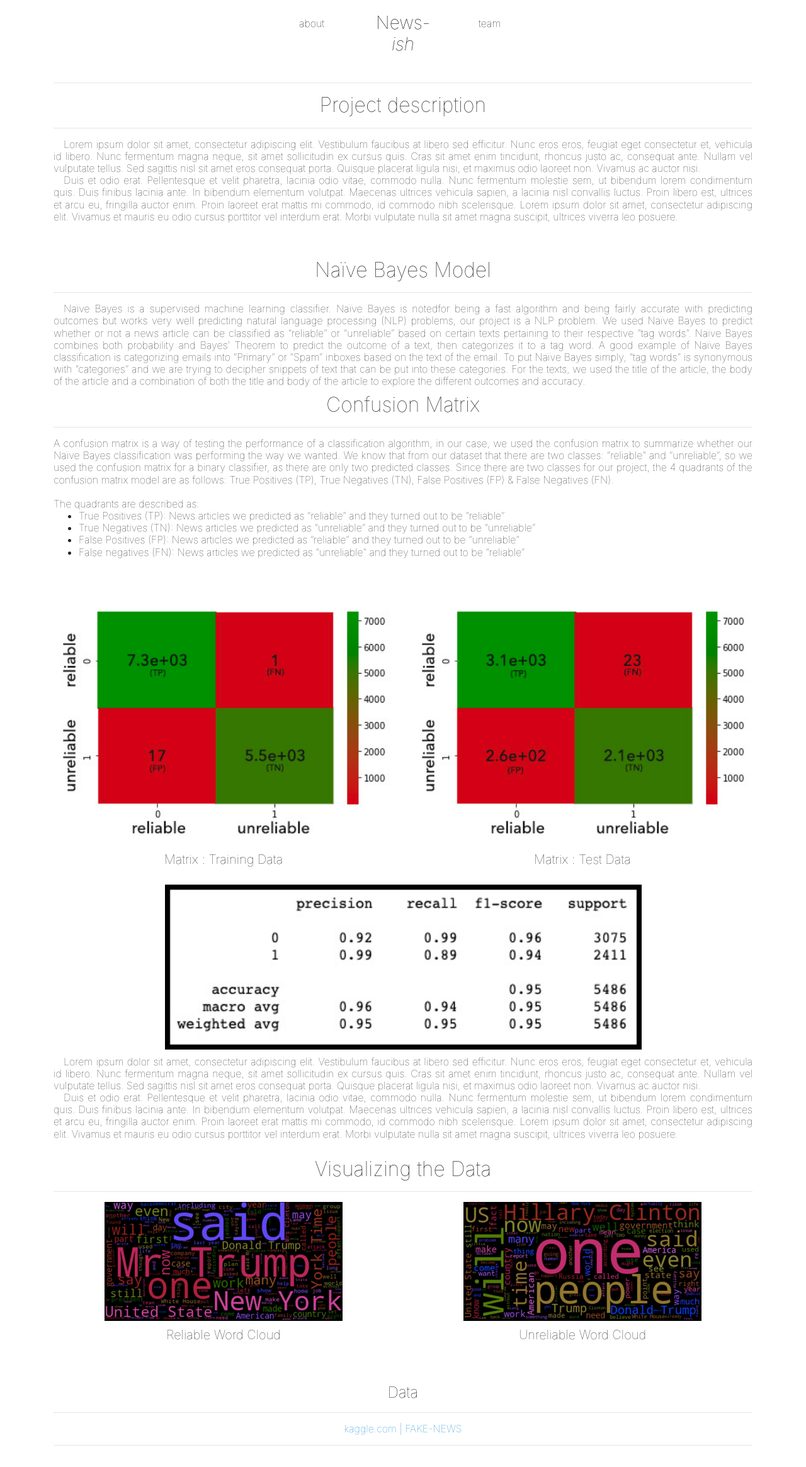
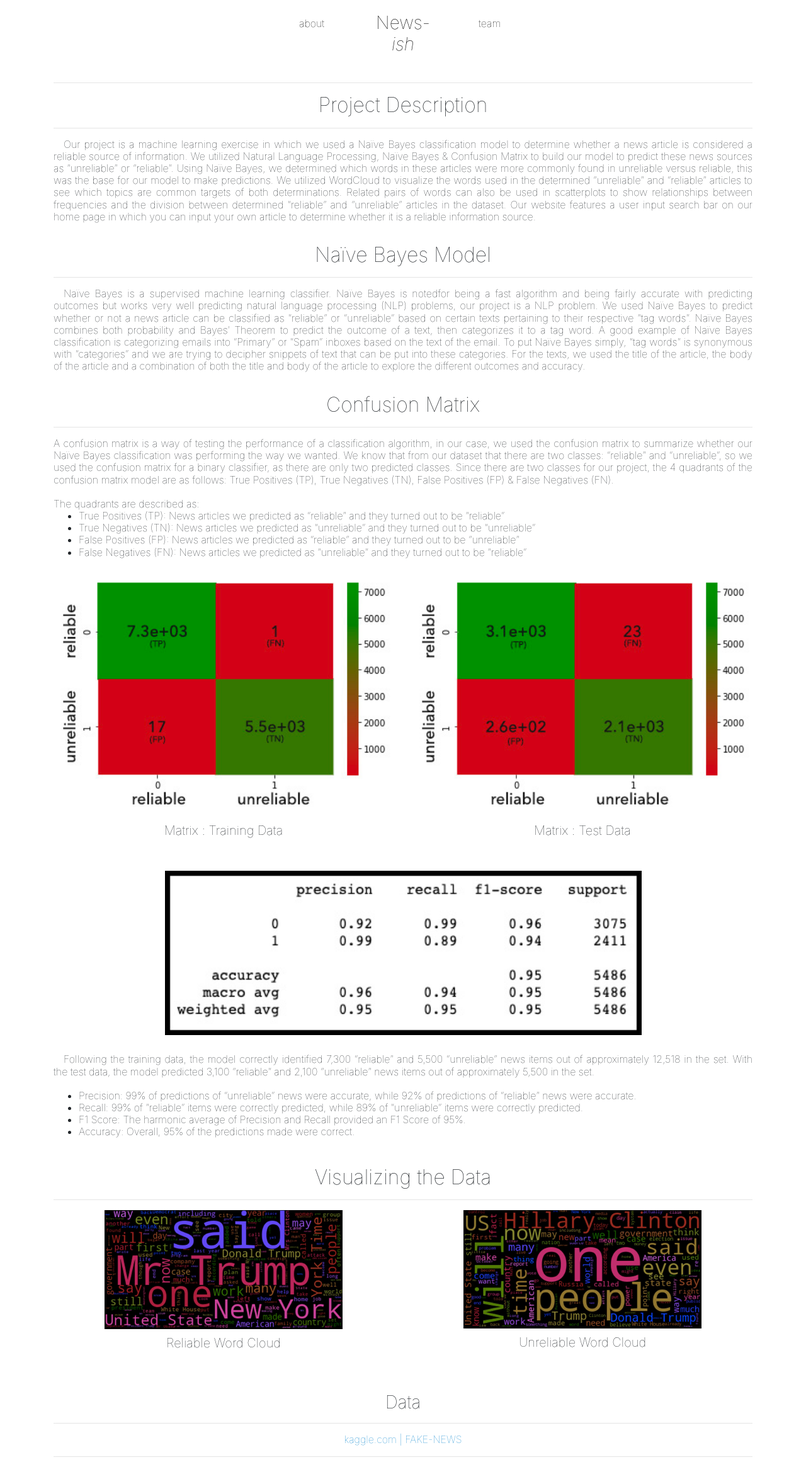
Before and after one commit to emilbello/newsish, a Flask app: page /about in a window 1280 px wide. Shown: the whole page at 63% size. Before the commit the page ends 2296 px from the top, so only its background shows below. Run offline with Flask 2, Linux system fonts and the light colour scheme; parts of the project's set-up code (start-up, migrations or seed data) failed here and were passed over; some libraries are stand-ins or nearby versions.

Commit message:
About and Team pages information.

```diff
--- a/templates/about.html
+++ b/templates/about.html
@@ -31,16 +31,13 @@
 <div class="container">
     <div class="row">
         <!-- PROJECT DESCRIPTION SECTION -->
-        <div class="col-12" id="project-description-section"><h2 class="centered">Project description</h2><hr></div>
-        <div class="col-12"><h6 class="article thin">&emsp;Lorem ipsum dolor sit amet, consectetur adipiscing elit. Vestibulum faucibus at libero sed efficitur. Nunc eros eros, feugiat eget consectetur et, vehicula id libero. Nunc fermentum magna neque, sit amet sollicitudin ex cursus quis. Cras sit amet enim tincidunt, rhoncus justo ac, consequat ante. Nullam vel vulputate tellus. Sed sagittis nisl sit amet eros consequat porta. Quisque placerat ligula nisi, et maximus odio laoreet non. Vivamus ac auctor nisi. <br>
-            &emsp;Duis et odio erat. Pellentesque et velit pharetra, lacinia odio vitae, commodo nulla. Nunc fermentum molestie sem, ut bibendum lorem condimentum quis. Duis finibus lacinia ante. In bibendum elementum volutpat. Maecenas ultrices vehicula sapien, a lacinia nisl convallis luctus. Proin libero est, ultrices et arcu eu, fringilla auctor enim. Proin laoreet erat mattis mi commodo, id commodo nibh scelerisque. Lorem ipsum dolor sit amet, consectetur adipiscing elit. Vivamus et mauris eu odio cursus porttitor vel interdum erat. Morbi vulputate nulla sit amet magna suscipit, ultrices viverra leo posuere.
-        </h6><br><br></div>
+        <div class="col-12" id="project-description-section"><h2 class="centered">Project Description</h2><hr></div>
+        <div class="col-12"><h6 class="article thin">&emsp;Our project is a machine learning exercise in which we used a Naïve Bayes classification model to determine whether a news article is considered a reliable source of information. We utilized Natural Language Processing, Naïve Bayes & Confusion Matrix to build our model to predict these news sources as “unreliable” or “reliable”. Using Naïve Bayes, we determined which words in these articles were more commonly found in unreliable versus reliable, this was the base for our model to make predictions. We utilized WordCloud to visualize the words used in the determined “unreliable” and “reliable” articles to see which topics are common targets of both determinations. Related pairs of words can also be used in scatterplots to show relationships between frequencies and the division between determined “reliable” and “unreliable” articles in the dataset. Our website features a user input search bar on our home page in which you can input your own article to determine whether it is a reliable information source.</h6><br></div>
 
 
         <!-- NAÏVE BAYES SECTION -->
         <div class="col-12" id="naive-bayes-section"><h2 class="centered">Naïve Bayes Model</h2><hr></div>
-        <div class="col-12"><h6 class="article thin">&emsp;Naïve Bayes is a supervised machine learning classifier. Naïve Bayes is notedfor being a fast algorithm and being fairly accurate with predicting outcomes but works very well predicting natural language processing (NLP) problems, our project is a NLP problem. We used Naïve Bayes to predict whether or not a news article can be classified as “reliable” or “unreliable” based on certain texts pertaining to their respective “tag words”. Naïve Bayes combines both probability and Bayes’ Theorem to predict the outcome of a text, then categorizes it to a tag word. A good example of Naïve Bayes classification is categorizing emails into “Primary” or “Spam” inboxes based on the text of the email. To put Naïve Bayes simply, “tag words” is synonymous with “categories” and we are trying to decipher snippets of text that can be put into these categories. For the texts, we used the title of the article, the body of the article and a combination of both the title and body of the article to explore the different outcomes and accuracy.</h6>
-        </div><br><br>
+        <div class="col-12"><h6 class="article thin">&emsp;Naïve Bayes is a supervised machine learning classifier. Naïve Bayes is notedfor being a fast algorithm and being fairly accurate with predicting outcomes but works very well predicting natural language processing (NLP) problems, our project is a NLP problem. We used Naïve Bayes to predict whether or not a news article can be classified as “reliable” or “unreliable” based on certain texts pertaining to their respective “tag words”. Naïve Bayes combines both probability and Bayes’ Theorem to predict the outcome of a text, then categorizes it to a tag word. A good example of Naïve Bayes classification is categorizing emails into “Primary” or “Spam” inboxes based on the text of the email. To put Naïve Bayes simply, “tag words” is synonymous with “categories” and we are trying to decipher snippets of text that can be put into these categories. For the texts, we used the title of the article, the body of the article and a combination of both the title and body of the article to explore the different outcomes and accuracy.</h6><br></div>
 
             <!-- MATRIX SECTION -->
         <div class="col-12" id="matrix-section"><h2 class="centered">Confusion Matrix</h2><hr></div>
@@ -49,9 +46,9 @@
                 <li>True Positives (TP): News articles we predicted as “reliable” and they turned out to be “reliable”</li>
                 <li>True Negatives (TN): News articles we predicted as “unreliable” and they turned out to be “unreliable”</li>
                 <li>False Positives (FP): News articles we predicted as “reliable” and they turned out to be “unreliable”</li>
-                <li>False negatives (FN): News articles we predicted as “unreliable” and they turned out to be “reliable”</li>
+                <li>False Negatives (FN): News articles we predicted as “unreliable” and they turned out to be “reliable”</li>
             </ul>
-            <br><br></h6>
+            </h6>
         </div>
 
         <div class="col-md-6">
@@ -64,12 +61,18 @@
         </div>
 
         <div class="col-md-12">
+            <br>
             <img class="centered-img padding" src="../static/assets/matrix-desc.jpg" alt="matrix description">
         </div>
 
-        <div class="col-12"><h6 class="article thin">&emsp;Lorem ipsum dolor sit amet, consectetur adipiscing elit. Vestibulum faucibus at libero sed efficitur. Nunc eros eros, feugiat eget consectetur et, vehicula id libero. Nunc fermentum magna neque, sit amet sollicitudin ex cursus quis. Cras sit amet enim tincidunt, rhoncus justo ac, consequat ante. Nullam vel vulputate tellus. Sed sagittis nisl sit amet eros consequat porta. Quisque placerat ligula nisi, et maximus odio laoreet non. Vivamus ac auctor nisi. <br>
-                &emsp;Duis et odio erat. Pellentesque et velit pharetra, lacinia odio vitae, commodo nulla. Nunc fermentum molestie sem, ut bibendum lorem condimentum quis. Duis finibus lacinia ante. In bibendum elementum volutpat. Maecenas ultrices vehicula sapien, a lacinia nisl convallis luctus. Proin libero est, ultrices et arcu eu, fringilla auctor enim. Proin laoreet erat mattis mi commodo, id commodo nibh scelerisque. Lorem ipsum dolor sit amet, consectetur adipiscing elit. Vivamus et mauris eu odio cursus porttitor vel interdum erat. Morbi vulputate nulla sit amet magna suscipit, ultrices viverra leo posuere.
-                <br><br></h6></div>
+        <div class="col-12"><h6 class="article thin"><br>&emsp;Following the training data, the model correctly identified 7,300 “reliable” and 5,500 “unreliable” news items out of approximately 12,518 in the set.  With the test data, the model predicted 3,100 “reliable” and 2,100 “unreliable” news items out of approximately 5,500 in the set.<br><br>
+            <ul>
+                <li>Precision: 99% of predictions of “unreliable” news were accurate, while 92% of predictions of “reliable” news were accurate.<br></li>
+                <li>Recall: 99% of “reliable” items were correctly predicted, while 89% of “unreliable” items were correctly predicted.<br></li>
+                <li>F1 Score: The harmonic average of Precision and Recall provided an F1 Score of 95%.<br></li>
+                <li>Accuracy: Overall, 95% of the predictions made were correct.</li>
+            </ul>
+                    <br></h6></div>
 
         <!-- VISUALIZING SECTION -->
         <div class="col-12" id="word-cloud-section"><h2 class="centered">Visualizing the Data</h2><hr></div>
@@ -85,7 +88,7 @@
 
         <div class="col-12">
             <br><br>
-            <h4 class="centered">Data</h4>
+            <h3 class="centered">Data</h3>
             <hr>
             <h6 class="centered"><a style="color: rgb(11, 135, 207)" href="https://www.kaggle.com/c/fake-news/data" target="_blank">kaggle.com | FAKE-NEWS</a></h6>
             <hr>
--- a/templates/team.html
+++ b/templates/team.html
@@ -48,14 +48,14 @@
             <img class="rounded-circle" src="../static/assets/allanhunt1x1.jpg">
             <div class="bio-name"><a href="https://www.linkedin.com/in/allanrhunt/" target="_blank">Allan Hunt</a></div>
             <hr>
-            <div class="bio-body">An expressive introvert, a collector and interpreter of information, and a purposeful collaborator. Born in Texas, actually enjoy Minnesota winters, love learning languages, and follow the Eurovision Song Contest.</div>
+            <div class="bio-body">I'm an expressive introvert, a collector and interpreter of information, and a purposeful collaborator. I love learning and sharing what I learn with others, whether in presenting or in writing. I've enjoyed my work most when I'm supporting a change: providing business input, composing documentation, and conducting training sessions for a system migration to better customers; consolidating audits to limit the number of contact points with operational staff; ensuring a smooth transition for clients, staff, and auditors after a business is acquired or sold; launching the company's first diversity-based virtual employee resource group and moving the needle on LGBTQ inclusion. I was born and raised in Texas, still enjoy Minnesota winters, love learning languages (learning Norwegian and Finnish currently), and follow the Eurovision Song Contest.</div>
         </div>
 
         <div class="col-3">
             <img class="rounded-circle" src="../static/assets/alexmogren1x1.jpg">
             <div class="bio-name"><a href="https://www.linkedin.com/in/alexander-mogren-19049517b/" target="_blank">Alex Mogren</a></div>
             <hr>
-            <div class="bio-body">Lorem ipsum dolor sit amet, consectetur adipiscing elit. In ornare eu purus eget maximus. Etiam sodales fermentum ligula ac sodales. Sed vel consectetur orci. Donec pretium nisl orci, nec aliquet nulla sollicitudin at. Phasellus imperdiet commodo posuere. Curabitur eget justo tempus, auctor erat non, dapibus tortor. Phasellus tortor enim, condimentum at lacus non, tincidunt dapibus lacus. Donec ullamcorper neque eget justo vulputate elementum. Class aptent taciti sociosqu ad litora torquent per conubia nostra, per inceptos himenaeos. Curabitur ac pellentesque lorem, hendrerit venenatis turpis. Mauris efficitur erat quis mi pretium, eget convallis lacus consequat. Cras nec tristique dolor. Mauris facilisis elit sed pellentesque hendrerit. In egestas arcu id sem viverra, ac cursus velit feugiat. Quisque facilisis sem nec nisi eleifend luctus.</div>
+            <div class="bio-body">Determined Data Analyst with a degree in Business Administration who enjoys utilizing different software programs to analyze data sets to help draw conclusions and make decisions, can flourish within a team but can also excel working independently. Motivated to make a difference through my work, grow with my colleagues and help my company advance in their field.</div>
         </div>
 
         <div class="col-3">
```
